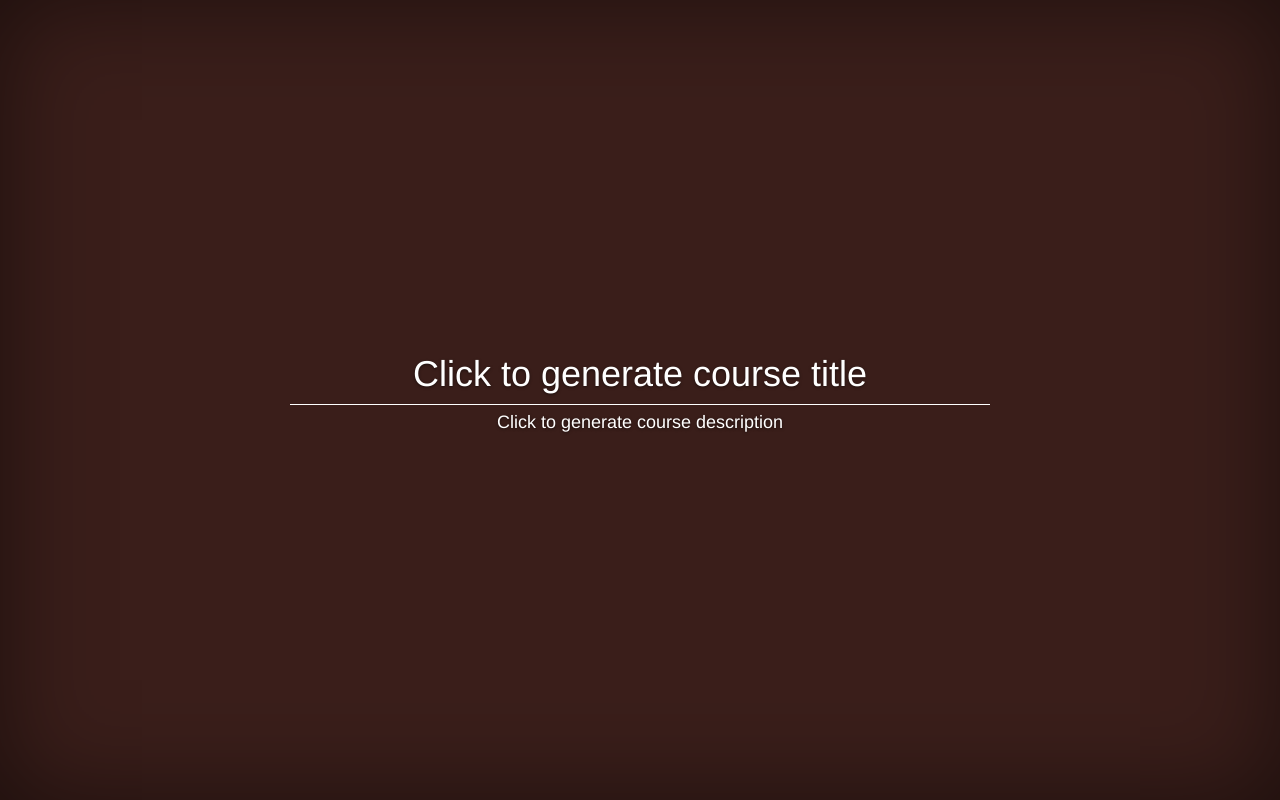
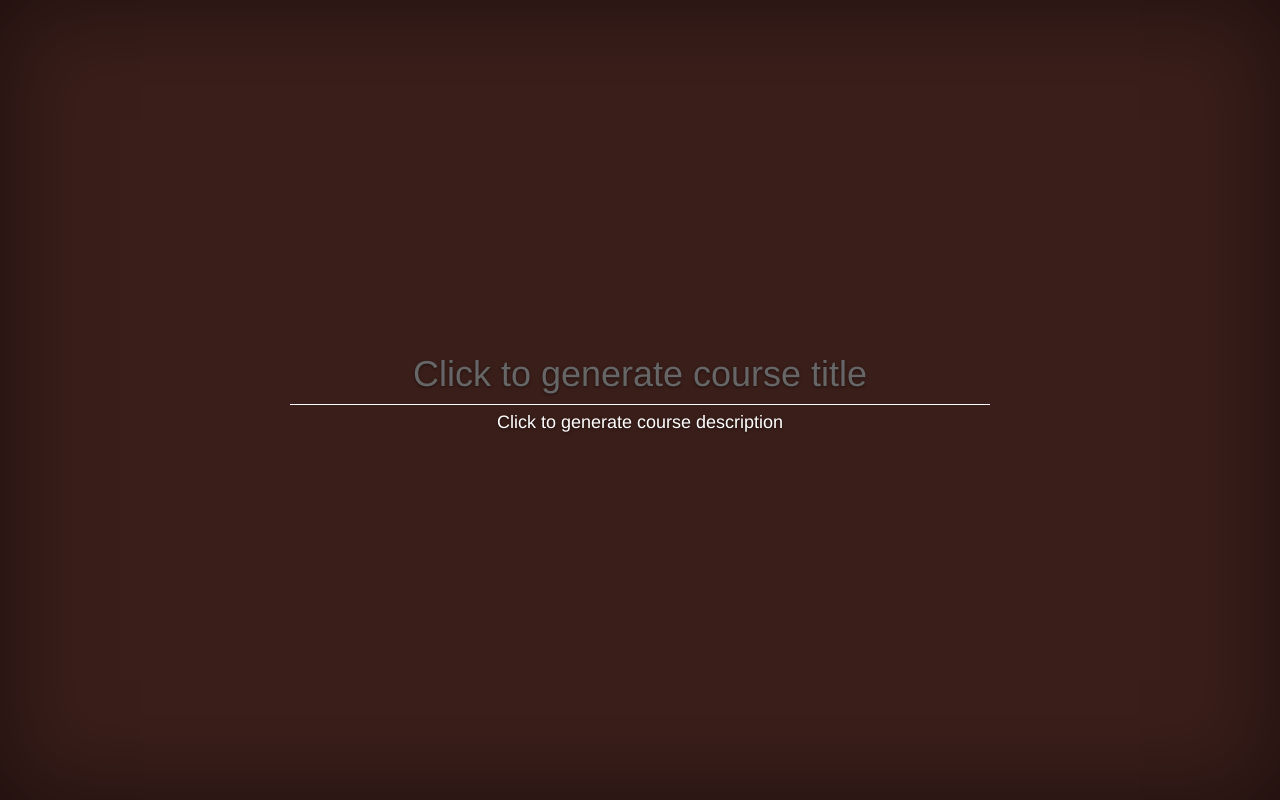
Before and after one commit to jonathanysp/bannergen, a website: page index.html in a window 1280 px wide. In both pictures the pointer is over the element "Click to generate course title". Drawn offline with nearby package versions, Linux system fonts and the light colour scheme.

Commit message:
mouseover

```diff
--- a/index.css
+++ b/index.css
@@ -23,6 +23,11 @@ p {
   font-size: large;
   border-top: 1px solid white;
   padding-top: 5px;
+}
+
+h1:hover,p:hover {
+  color: #666;
+  cursor: hand;
 }
 
 
```
Also changed, not shown: index.html (+1 -0 lines).
